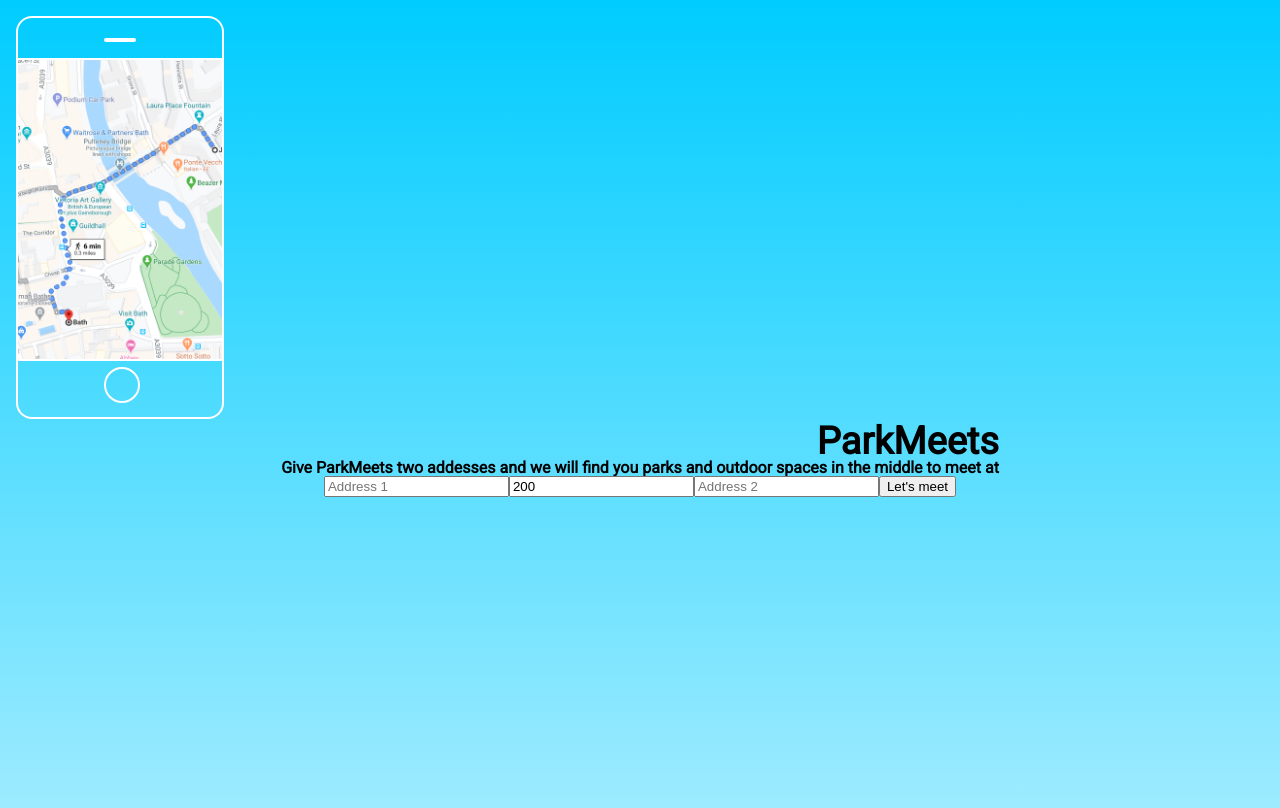
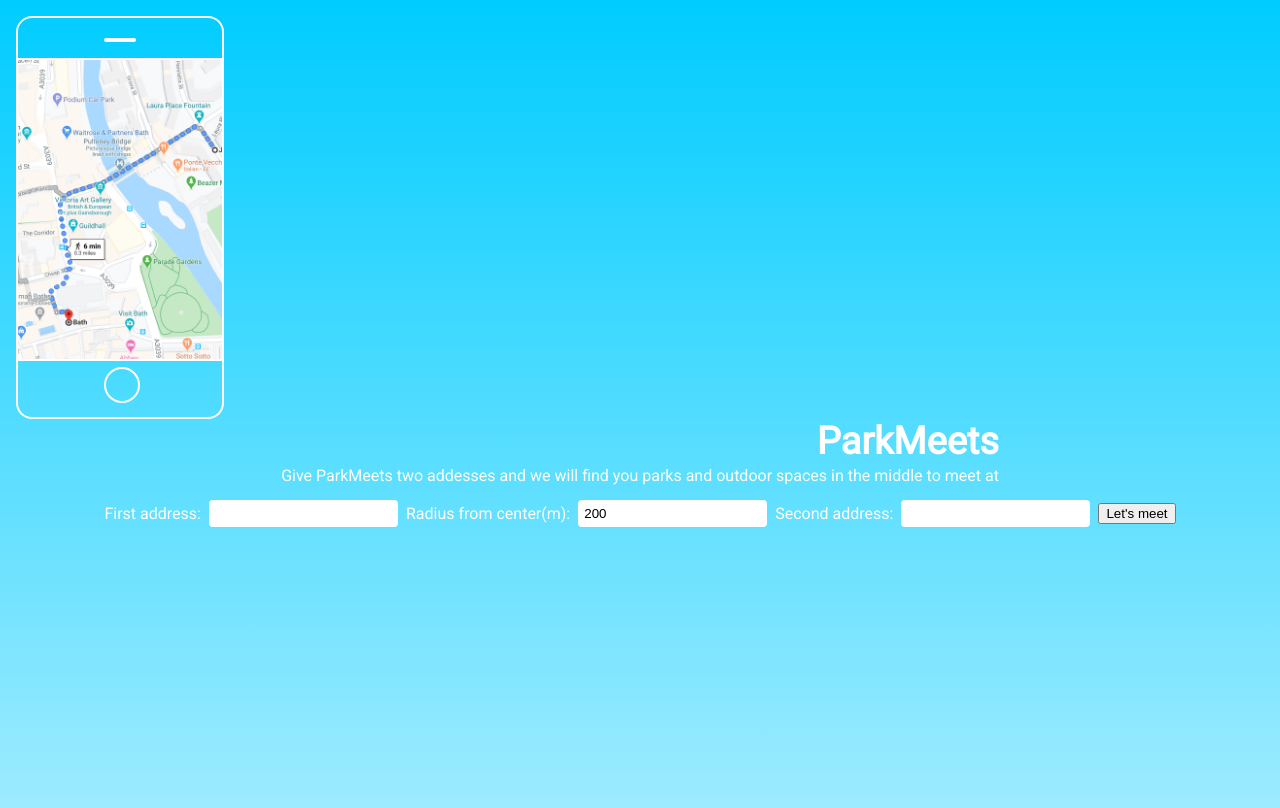
Before and after one commit to HazDuck/park-meets, a React (Create React App) app: page / in a window 1280 px wide. Shown: the top 808 px of the page. Built offline with nearby package versions, Linux system fonts and the light colour scheme.

Commit message:
added labels

```diff
--- a/public/index.html
+++ b/public/index.html
@@ -9,7 +9,7 @@
       content="Web site created using create-react-app"
     />
     <link rel="apple-touch-icon" href="%PUBLIC_URL%/logo192.png" />
-    <link href="https://fonts.googleapis.com/css2?family=Pacifico&family=Roboto&display=swap" rel="stylesheet">
+    <link href="https://fonts.googleapis.com/css2?family=Yellowtail&family=Roboto&display=swap" rel="stylesheet">
     <!--
       manifest.json provides metadata used when your web app is installed on a
       user's mobile device or desktop. See https://developers.google.com/web/fundamentals/web-app-manifest/
--- a/src/App.js
+++ b/src/App.js
@@ -66,27 +66,36 @@ export const App = () => {
       <div className="title-container">
         <div className="title-container-inner">
           <h1>ParkMeets</h1>
-          <h3>Give ParkMeets two addesses and we will find you parks and outdoor spaces in the middle to meet at</h3>
+          <p>Give ParkMeets two addesses and we will find you parks and outdoor spaces in the middle to meet at</p>
         </div>
       </div>
       <div className="inputs-container">
+        <label
+        for="address1"
+        >First address:</label>
         <input
+          id="address1"
           type="text"
           value={address1}
           onChange={e => setAddress1(e.target.value)}
-          placeholder="Address 1"
         ></input>
+        <label
+        for="radius"
+        >Radius from center(m):</label>
         <input
+          id="radius"
           type="text"
           value={radius}
           onChange={e => setRadius(e.target.value)}
-          placeholder="Search Radius (m)"
         ></input>
+        <label
+        for="address2"
+        >Second address:</label>
         <input
+          id="address2"
           type="text"
           value={address2}
           onChange={e => setAddress2(e.target.value)}
-          placeholder="Address 2"
         ></input>
         <button
         type="button"
--- a/src/App.scss
+++ b/src/App.scss
@@ -101,6 +101,13 @@ $breakpoints: (
   background-size: cover;
   height: 100vh;
   padding: 16px;
+
+  input {
+    border-radius: 4px;
+    padding: 4px;
+    border: 2px solid white;
+    margin: 8px;
+  }
 }
 
 .title-container {
@@ -110,6 +117,8 @@ $breakpoints: (
     h1 {
       text-align: center;
       font-size: 38px;
+      color: #FFF;
+      margin-bottom: 8px;
 
       @include media-query($medium) {
         text-align: right;
@@ -119,6 +128,8 @@ $breakpoints: (
     p {
       text-align: center;
       font-weight: 100;
+      color: #FFF;
+      margin-bottom: 8px;
 
       @include media-query($medium) {
         text-align: right;
@@ -135,6 +146,10 @@ $breakpoints: (
 
   @include media-query($medium) {
     flex-direction: row;
+  }
+
+  label {
+    color: #FFF;
   }
 }
 
```
